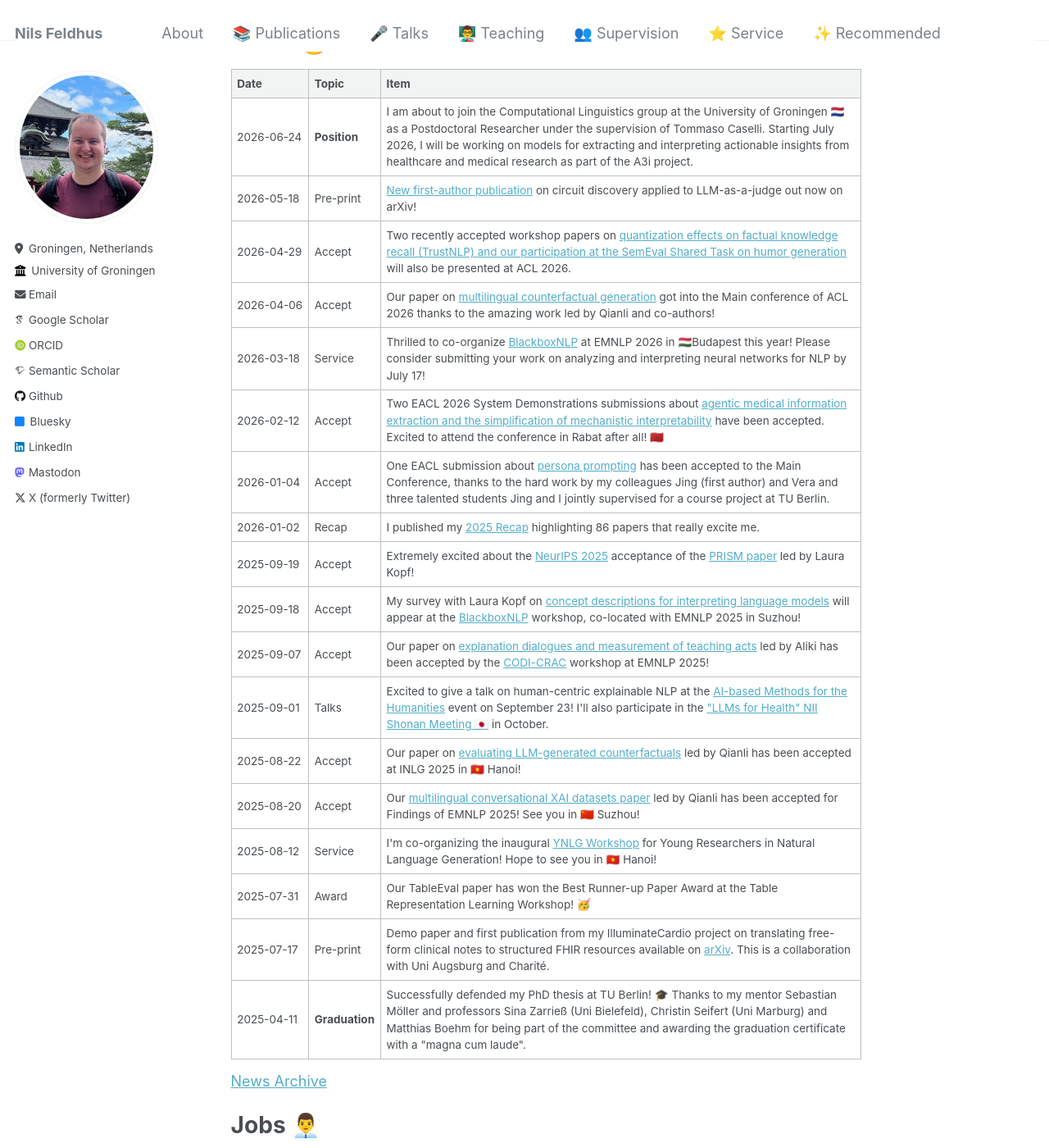
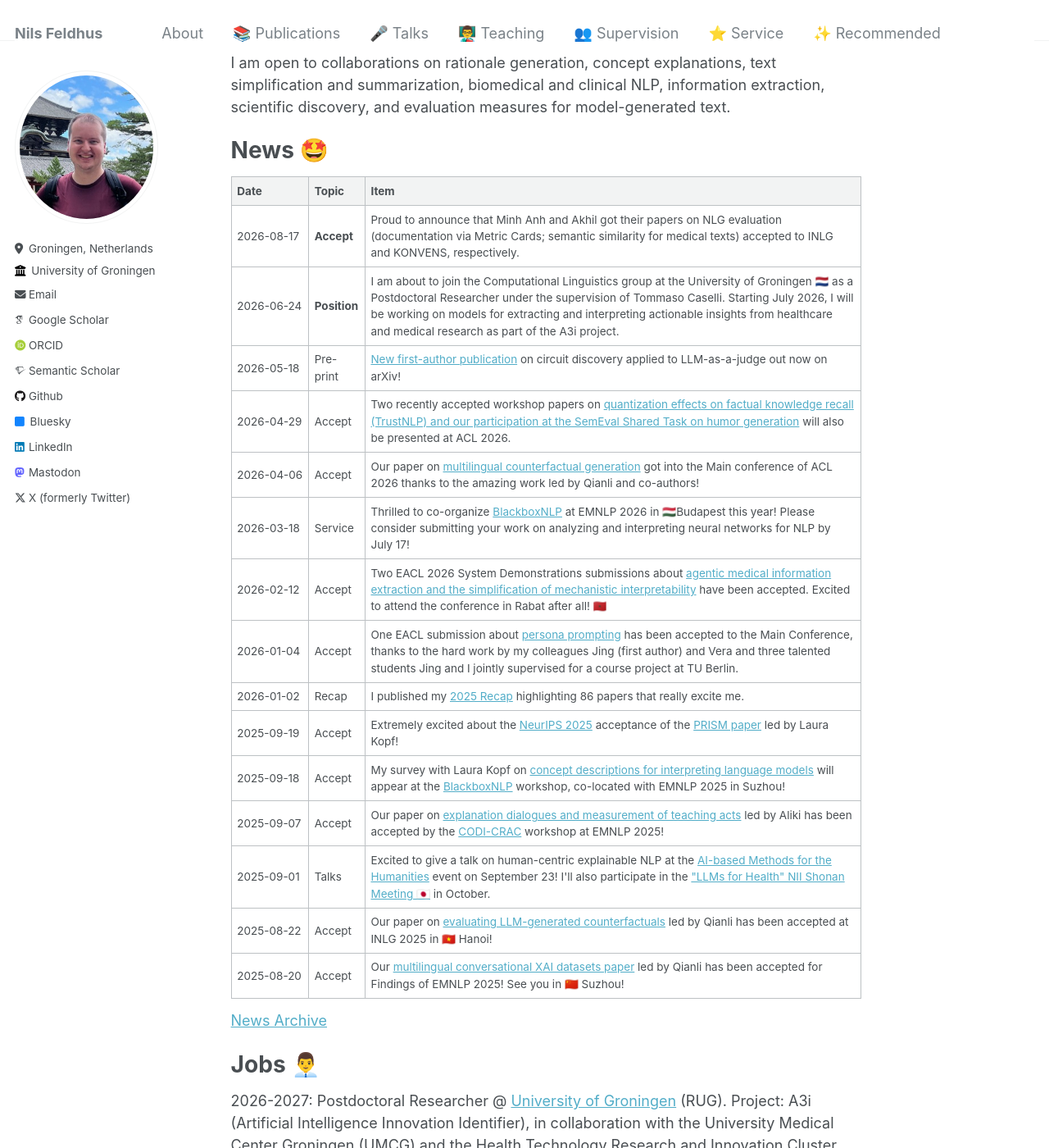
Before and after one commit to nfelnlp/nfelnlp.github.io, a Jekyll site: the page built from index.md, in a window 1280 px wide and 1400 px high, scrolled down 465 px. Shown: the whole window at 82% size. Built offline with Jekyll 4.4.1, drawn with Linux system fonts in a browser that asks for light colours; some web fonts are replaced; some of the changed text lies outside the part shown.

Commit message:
Add INLG and KONVENS accepts.

```diff
--- a/index.md
+++ b/index.md
@@ -23,6 +25,11 @@
     </tr>
   </thead>
   <tbody>
+    <tr>
+      <td><nobr>2026-08-17</nobr></td>
+      <td><b>Accept</b></td>
+      <td>Proud to announce that Minh Anh and Akhil got their papers on NLG evaluation (documentation via Metric Cards; semantic similarity for medical texts) accepted to INLG and KONVENS, respectively.</td>
+    </tr>
     <tr>
       <td><nobr>2026-06-24</nobr></td>
       <td><b>Position</b></td>
@@ -93,26 +100,6 @@
       <td>Accept</td>
       <td>Our <a href="./publications/#2025">multilingual conversational XAI datasets paper</a> led by Qianli has been accepted for Findings of EMNLP 2025! See you in 🇨🇳 Suzhou!</td>
     </tr>
-    <tr>
-      <td><nobr>2025-08-12</nobr></td>
-      <td>Service</td>
-      <td>I'm co-organizing the inaugural <a href="https://ynlg-workshop.github.io">YNLG Workshop</a> for Young Researchers in Natural Language Generation! Hope to see you in 🇻🇳 Hanoi!</td>
-    </tr>
-    <tr>
-      <td><nobr>2025-07-31</nobr></td>
-      <td>Award</td>
-      <td>Our TableEval paper has won the Best Runner-up Paper Award at the Table Representation Learning Workshop! 🥳</td>
-    </tr>
-    <tr>
-      <td><nobr>2025-07-17</nobr></td>
-      <td>Pre-print</td>
-      <td>Demo paper and first publication from my IlluminateCardio project on translating free-form clinical notes to structured FHIR resources available on <a href="https://arxiv.org/abs/2507.12261">arXiv</a>. This is a collaboration with Uni Augsburg and Charité.</td>
-    </tr>
-    <tr>
-      <td><nobr>2025-04-11</nobr></td>
-      <td><b>Graduation</b></td>
-      <td>Successfully defended my PhD thesis at TU Berlin! 🎓 Thanks to my mentor Sebastian Möller and professors Sina Zarrieß (Uni Bielefeld), Christin Seifert (Uni Marburg) and Matthias Boehm for being part of the committee and awarding the graduation certificate with a "magna cum laude".  </td>
-    </tr>
   </tbody>
 </table>
 
```
Also changed, not shown: other parts of index.md (+4 -2 lines), old_news.md (+4 -0 lines), publications/index.md (+12 -2 lines), service/index.md (+2 -0 lines), supervision/index.md (+1 -1 lines).
